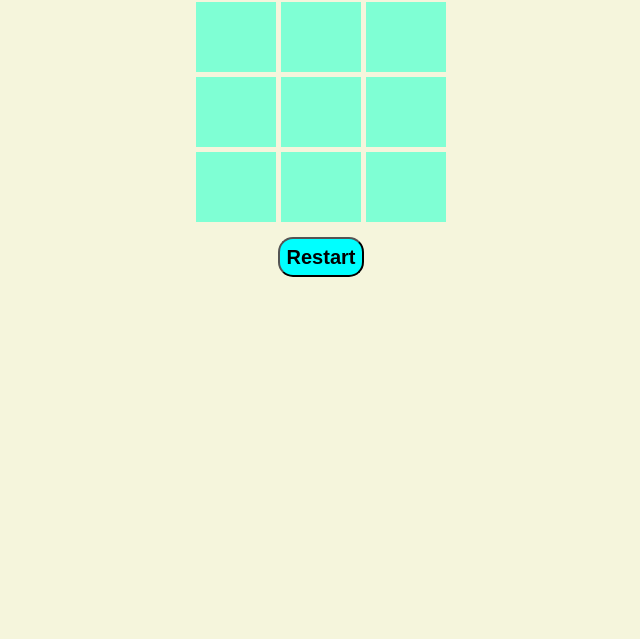
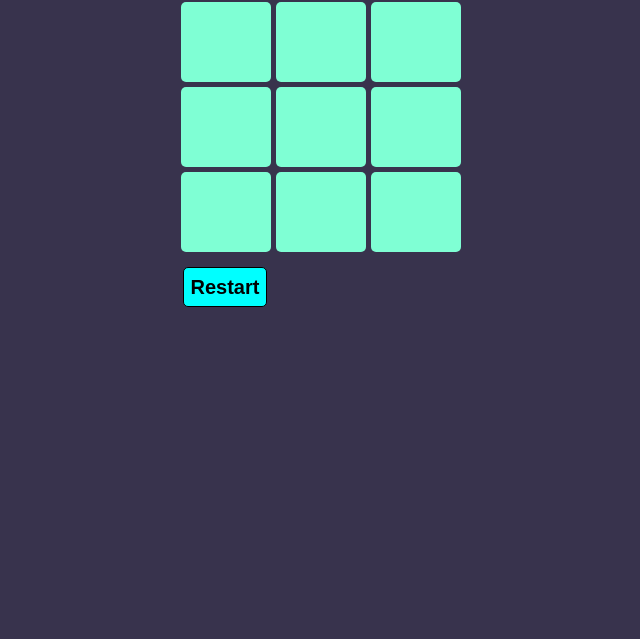
Before and after one commit to Abhiiix0/TicTacToe--, a plain HTML site: page index.html in a window 1280 px wide. Shown: the part 161-800 px from the top of the page, without its empty margins (319-959 px from the left). Drawn offline with Linux system fonts and the light colour scheme.

Commit message:
Update index.html

```diff
--- a/index.html
+++ b/index.html
@@ -5,7 +5,7 @@
     <meta charset="UTF-8">
     <meta http-equiv="X-UA-Compatible" content="IE=edge">
     <meta name="viewport" content="width=device-width, initial-scale=1.0">
-    <title>Document</title>
+    <title>Tic-Tac-Toe</title>
     <style>
         * {
             margin: 0;
@@ -18,7 +18,7 @@
             justify-content: center;
             align-items: center;
             flex-direction: column;
-            background-color: beige;
+            background-color: rgb(56, 51, 77);
         }
 
         h1 {
@@ -26,10 +26,12 @@
             margin-top: 80px;
             margin-bottom: 10px;
             /* border: 2px solid; */
+            color: white;
         }
 
 
         section {
+            /* margin-left: 22px; */
             display: grid;
             grid-template-columns: auto auto auto;
             align-items: center;
@@ -37,14 +39,15 @@
             height: 220px;
             gap: 5px;
             /* border: 2px solid; */
-            width: 260px;
+            /* width: 260px; */
         }
 
         div {
-            height: 70px;
-            width: 80px;
+            height: 80px;
+            width: 90px;
             font-size: 60px;
             /* margin: 4px; */
+            border-radius: 5px;
             display: flex;
             align-items: center;
             justify-content: center;
@@ -65,7 +68,7 @@
             }
 
             50% {
-                background-color: rgb(77, 143, 242);
+                background-color: rgb(57, 91, 228);
             }
 
             100% {
@@ -74,25 +77,30 @@
         }
 
         p {
-            font-size: 35px;
+            text-align: center;
+            font-size: 40px;
             font-family: 'Segoe UI', Tahoma, Geneva, Verdana, sans-serif;
             font-weight: 600;
+            color: whitesmoke;
         }
 
         #restart {
             height: 40px;
             padding: 0 7px;
-            margin-top: 15px;
+            margin-top: 45px;
             margin-bottom: 5px;
+            margin-left: 15px;
             font-size: 20px;
             background-color: aqua;
             color: rgb(0, 0, 0);
-            border-radius: 15px;
+            border: 1px solid;
+            border-radius: 5px;
             font-weight: 600;
+            /* opacity: 0; */
         }
         #restart:hover{
-            background-color: rgb(159, 242, 242);
-            /* color: white; */
+            background-color: rgb(2, 192, 192);
+            /* color: rgb(132, 132, 132); */
         }
         .draw {
             animation: draw 0.7s infinite;
@@ -116,6 +124,7 @@
 </head>
 
 <body>
+    <header>
     <h1>Tic Tac Toe</h1>
     <section id="sc">
         <div id="box1" class="box"></div>
@@ -311,6 +320,7 @@
 
                     if (box1[i].innerHTML == "") {
                         box1[i].innerHTML = "."
+                        box1[i].style.color="transparent";
                     }
 
                 } else {
@@ -351,6 +361,9 @@
         }
 
     </script>
+
+
+    </header>
 </body>
 
 </html>
```
